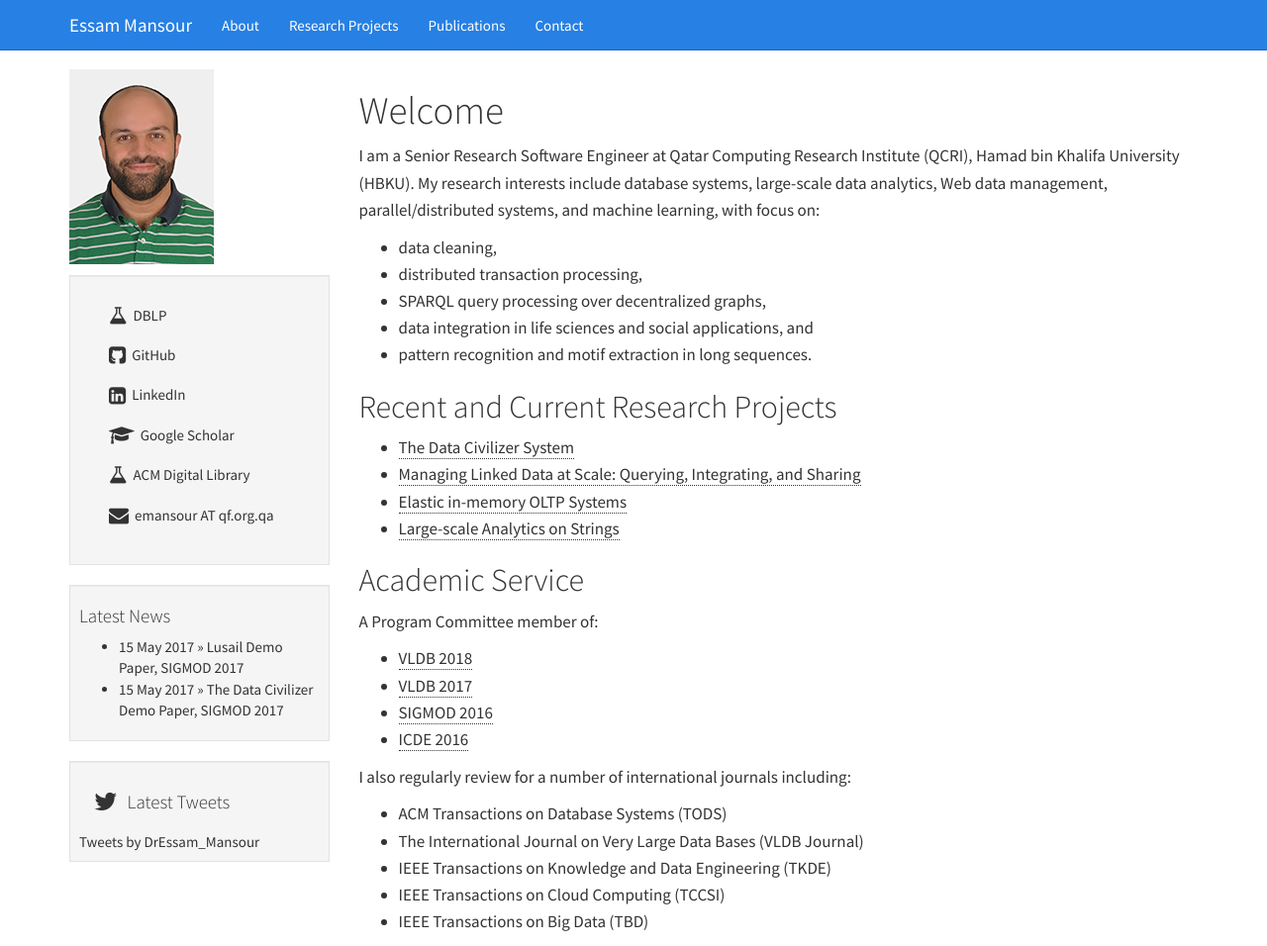
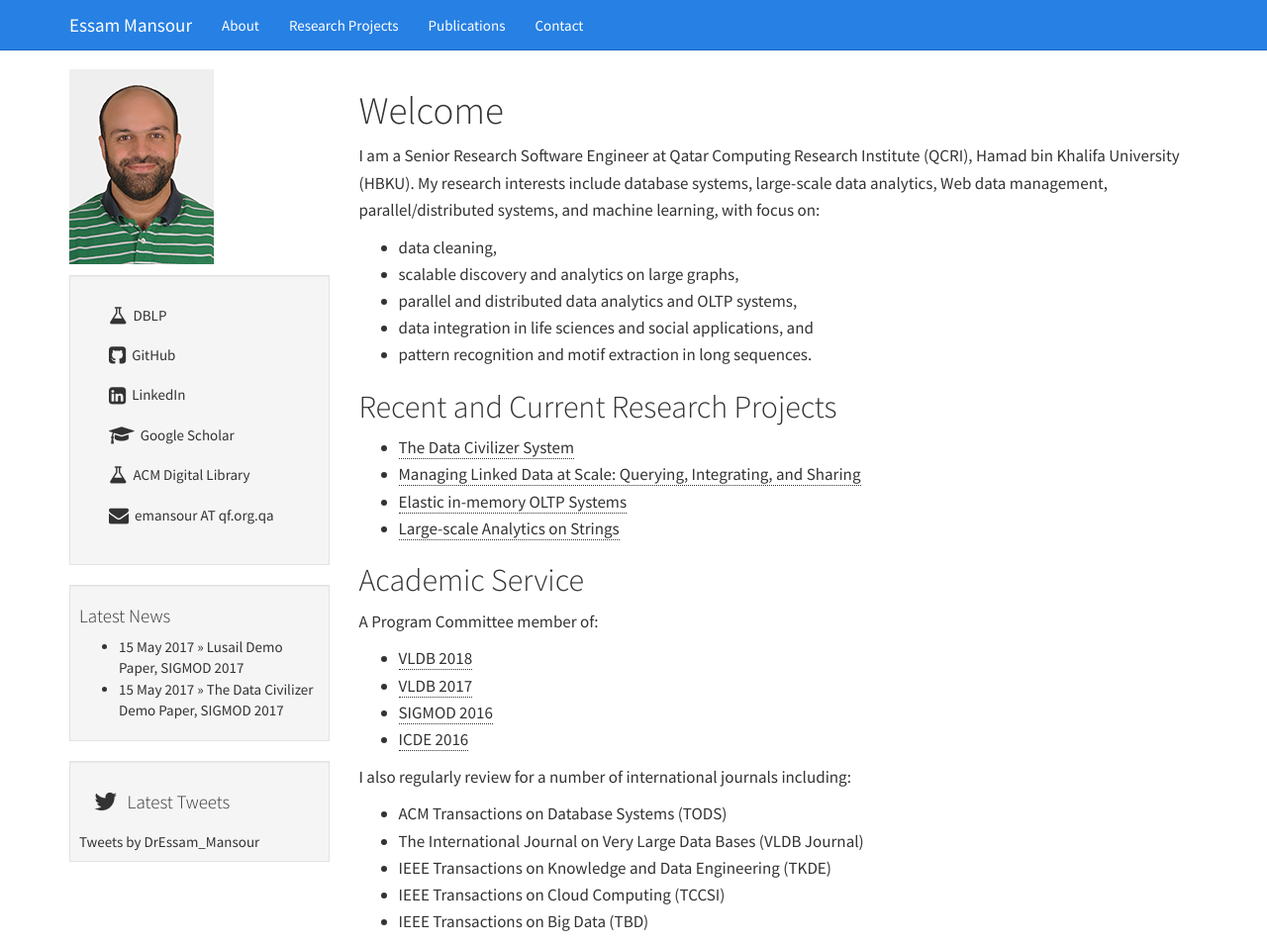
Before and after one commit to mansoure/mansoure.github.io, a Jekyll site: the page built from index.md, in a window 1280 px wide and 956 px high. Shown: the whole window at 99% size. Built offline with Jekyll 4.4.1, drawn with Linux system fonts in a browser that asks for light colours; comment, search, counter and statistics services are not loaded.

```diff
--- a/index.md
+++ b/index.md
@@ -7,8 +7,8 @@ title: Essam Mansour
 I am a Senior Research Software Engineer at Qatar Computing Research Institute (QCRI), Hamad bin Khalifa University (HBKU). My research interests include database systems, large-scale data analytics, Web data management, parallel/distributed systems, and machine learning, with focus on:
 
 - data cleaning,
-- distributed transaction processing,
-- SPARQL query processing over decentralized graphs,
+- scalable discovery and analytics on large graphs,
+- parallel and distributed data analytics and OLTP systems,
 - data integration in life sciences and social applications, and
 - pattern recognition and motif extraction in long sequences.
 
```
Also changed, not shown: research/lusail/index.md (+1 -1 lines).
